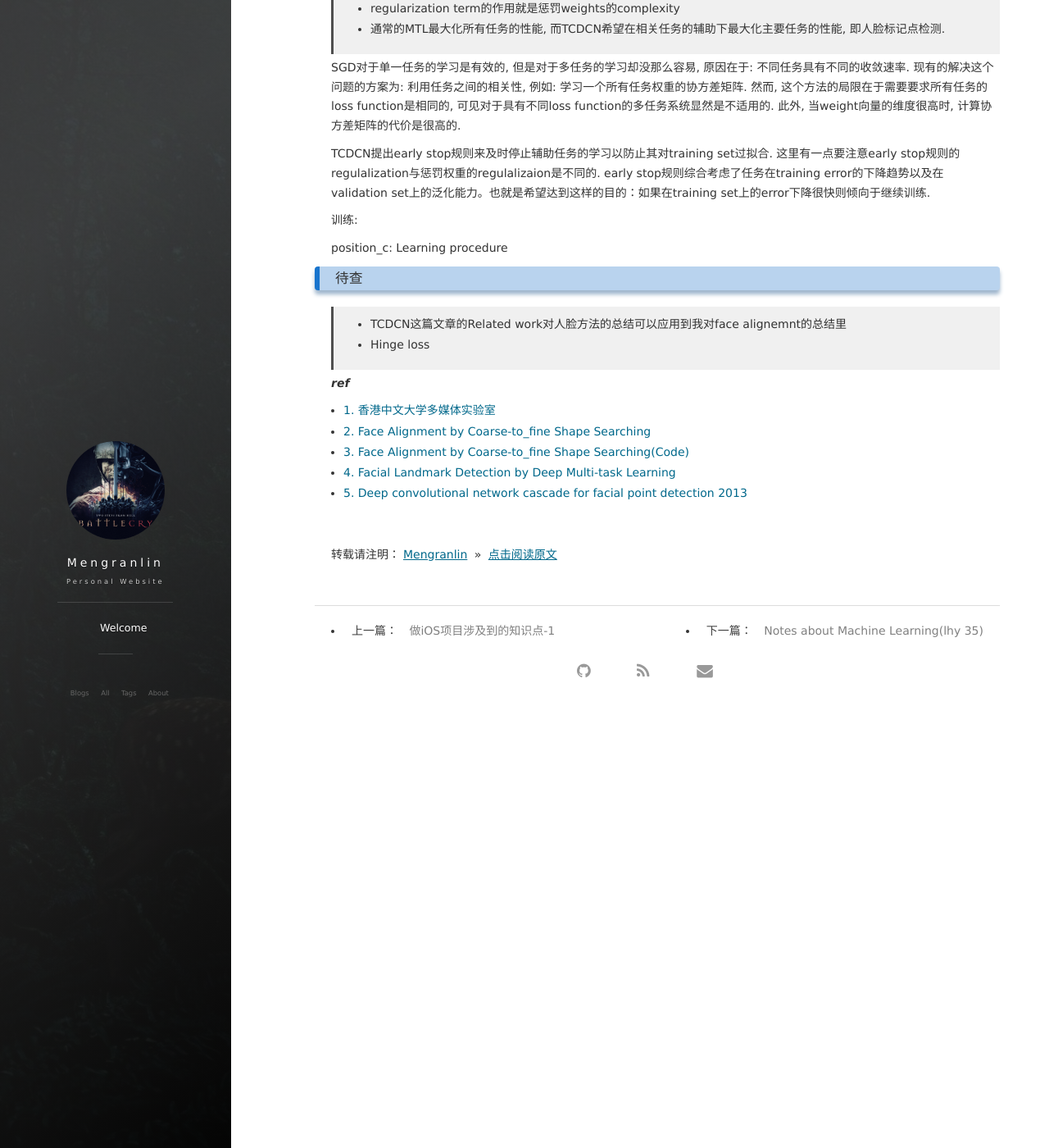
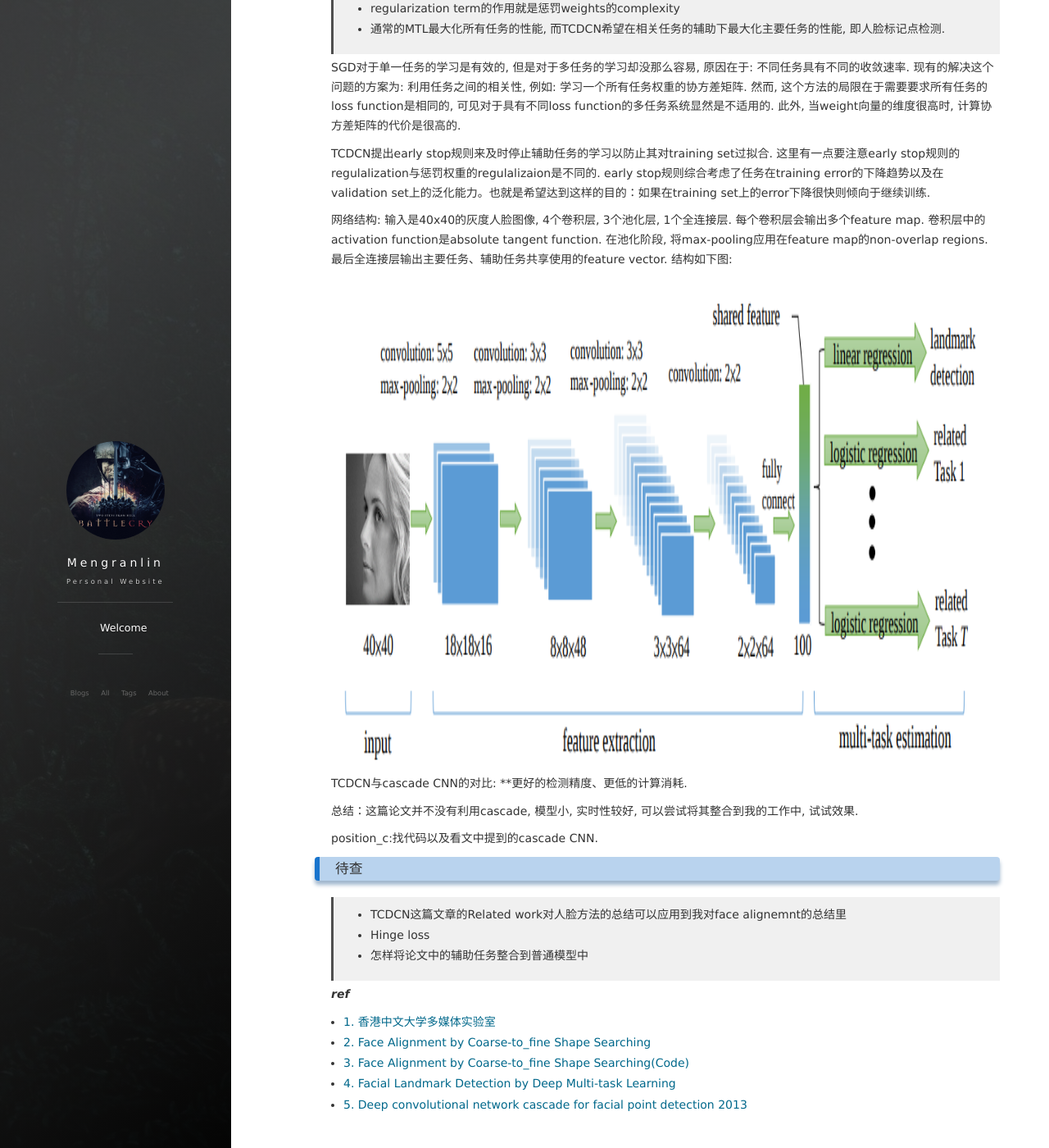
Before and after one commit to lmrshare/lmrshare.github.io, a Jekyll site: the page built from _posts/2018-05-22-Ref-notes.md, in a window 1280 px wide and 1400 px high, scrolled down 7580 px. Shown: the whole window at 82% size. Built offline with Jekyll 4.4.1, drawn with Linux system fonts in a browser that asks for light colours; nearby versions of some CDN libraries; comment, search, counter and statistics services are not loaded.

Commit message:
cnn-blogs: TCDCN

```diff
--- a/_posts/2018-05-22-Ref-notes.md
+++ b/_posts/2018-05-22-Ref-notes.md
@@ -289,14 +289,24 @@ SGD对于单一任务的学习是有效的, 但是对于多任务的学习却没
 
 TCDCN提出early stop规则来及时停止辅助任务的学习以防止其对training set过拟合. 这里有一点要注意early stop规则的regulalization与惩罚权重的regulalizaion是不同的. early stop规则综合考虑了任务在training error的下降趋势以及在validation set上的泛化能力。也就是希望达到这样的目的：如果在training set上的error下降很快则倾向于继续训练.
 
-训练:
+网络结构: 输入是40x40的灰度人脸图像, 4个卷积层, 3个池化层, 1个全连接层. 每个卷积层会输出多个feature map. 卷积层中的activation function是absolute tangent function. 在池化阶段, 将max-pooling应用在feature map的non-overlap regions. 最后全连接层输出主要任务、辅助任务共享使用的feature vector. 结构如下图:
 
-position_c: Learning procedure
+<div align="center">
+	<img src="/images/posts/cnn-blog/structure_spcification_for_TCDCN.png" height="600" width="800">
+</div>
+
+TCDCN与cascade CNN的对比: ****更好的检测精度、更低的计算消耗.
+
+总结：这篇论文并不没有利用cascade, 模型小, 实时性较好, 可以尝试将其整合到我的工作中, 试试效果.
+
+
+position_c:找代码以及看文中提到的cascade CNN.
 
 ### <a name="will-search"></a>待查
 
 >* TCDCN这篇文章的Related work对人脸方法的总结可以应用到我对face alignemnt的总结里
 >* Hinge loss
+>* 怎样将论文中的辅助任务整合到普通模型中
 
 ___ref___
 
```
Also changed, not shown: _posts/2018-06-03-today.md (+4 -0 lines), images/posts/cnn-blog/structure_spcification_for_TCDCN.png (added).
